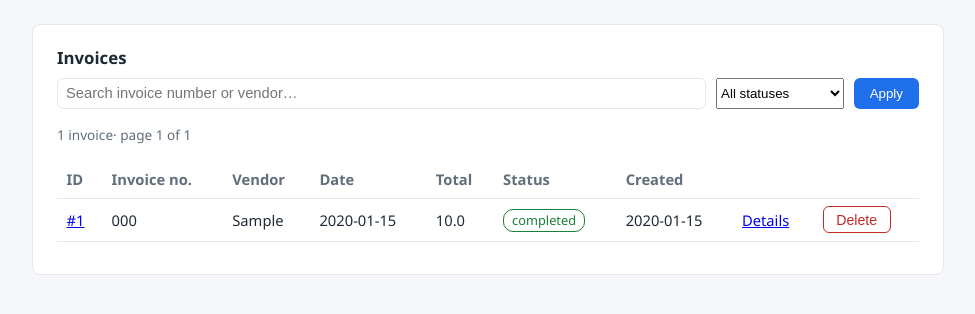
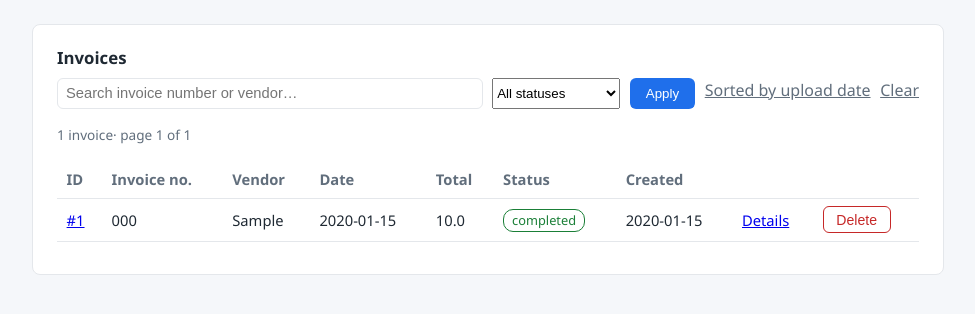
Before and after one commit to gagan-km25/Invoice_Processing, a Flask app: page /invoices?sort=created in a window 1280 px wide. Shown: the part 149-463 px from the top of the page, without its empty margins (152-1127 px from the left). Run offline with Flask 3, Linux system fonts and the light colour scheme; tables that the repository leaves empty hold one stand-in row (values such as "Sample post").

Commit message:
Add whitelisted upload-date sort to invoice history
Co-Authored-By: Claude Code <noreply@anthropic.com>

```diff
--- a/app/db/repository.py
+++ b/app/db/repository.py
@@ -162,12 +162,18 @@ def list_invoices(
     *,
     status: str | None = None,
     q: str | None = None,
+    order: str = "invoice_date",
     limit: int = 50,
     offset: int = 0,
 ) -> list[sqlite3.Row]:
     """All invoices for the history/list page (Sprint E5, assignment §14):
-    newest invoice date first (id as tiebreak; undated rows last), optional
-    exact-status filter and search fragment, minimal pagination."""
+    descending by the chosen sort key with id as tiebreak (undated rows
+    last), optional exact-status filter and search fragment, minimal
+    pagination. `order` is whitelisted: 'invoice_date' (default) or
+    'created_at' (upload/creation timestamp); anything else falls back to
+    'invoice_date'."""
+    if order not in ("invoice_date", "created_at"):
+        order = "invoice_date"
     fragment, params = _search_filter(q)
     status_clause = ""
     if status:
@@ -176,7 +182,7 @@ def list_invoices(
         status_clause = " AND status = ?"
     sql = (
         f"SELECT * FROM invoices WHERE 1 = 1{status_clause}{fragment} "
-        "ORDER BY invoice_date DESC, id DESC LIMIT ? OFFSET ?"
+        f"ORDER BY {order} DESC, id DESC LIMIT ? OFFSET ?"
     )
     return conn.execute(sql, [*params, limit, offset]).fetchall()
 
--- a/app/routes/invoices.py
+++ b/app/routes/invoices.py
@@ -259,11 +259,16 @@ def save(invoice_id: int):
 @bp.get("/invoices")
 def history():
     """All invoices (Sprint E5, assignment §14), optional exact-status
-    filter and search, newest invoice date first, minimal paging."""
+    filter and search, minimal paging. `sort=created` orders by the
+    upload/creation timestamp (latest upload first); the default order is
+    newest invoice date first."""
     q = (request.args.get("q") or "").strip()
     status = request.args.get("status") or None
     if status not in current_app.config["INVOICE_STATUSES"]:
         status = None  # unknown filter values are ignored, not errors
+    sort = request.args.get("sort") or None
+    if sort != "created":
+        sort = None  # only the upload-date toggle is whitelisted
     try:
         page = max(1, int(request.args.get("page", 1)))
     except ValueError:
@@ -271,6 +276,7 @@ def history():
     conn = get_db()
     try:
         rows = list_invoices(conn, status=status, q=q or None,
+                             order="created_at" if sort == "created" else "invoice_date",
                              limit=PAGE_SIZE, offset=(page - 1) * PAGE_SIZE)
         total = count_invoices(conn, status=status, q=q or None)
     finally:
@@ -280,6 +286,7 @@ def history():
         rows=rows,
         q=q,
         status=status,
+        sort=sort,
         statuses=current_app.config["INVOICE_STATUSES"],
         total=total,
         page=page,
--- a/app/templates/history.html
+++ b/app/templates/history.html
@@ -6,14 +6,20 @@
 
   <form method="get" action="{{ url_for('invoices.history') }}" class="search-form">
     <input type="text" name="q" value="{{ q }}" placeholder="Search invoice number or vendor…">
-    <select name="status" aria-label="Filter by status">
+    <select name="status" aria-label="Filter by status" onchange="this.form.submit()">
       <option value="">All statuses</option>
       {% for s in statuses %}
       <option value="{{ s }}" {% if s == status %}selected{% endif %}>{{ s }}</option>
       {% endfor %}
     </select>
+    {% if sort %}<input type="hidden" name="sort" value="{{ sort }}">{% endif %}
     <button type="submit">Apply</button>
-    {% if q or status %}<a href="{{ url_for('invoices.history') }}" class="button-link">Clear</a>{% endif %}
+    {% if sort == 'created' %}
+    <a href="{{ url_for('invoices.history', q=q or none, status=status or none) }}" class="button-link button-active">Sorted by upload date</a>
+    {% else %}
+    <a href="{{ url_for('invoices.history', q=q or none, status=status or none, sort='created') }}" class="button-link">Sorted by upload date</a>
+    {% endif %}
+    {% if q or status or sort %}<a href="{{ url_for('invoices.history') }}" class="button-link">Clear</a>{% endif %}
   </form>
 
   {% if rows %}
@@ -51,10 +57,10 @@
 
   <div class="pager">
     {% if page > 1 %}
-    <a href="{{ url_for('invoices.history', q=q or none, status=status or none, page=page - 1) }}">← Newer</a>
+    <a href="{{ url_for('invoices.history', q=q or none, status=status or none, sort=sort or none, page=page - 1) }}">← Newer</a>
     {% endif %}
     {% if page < pages %}
-    <a href="{{ url_for('invoices.history', q=q or none, status=status or none, page=page + 1) }}">Older →</a>
+    <a href="{{ url_for('invoices.history', q=q or none, status=status or none, sort=sort or none, page=page + 1) }}">Older →</a>
     {% endif %}
   </div>
 
```
Also changed, not shown: tests/integration/test_e5_views.py (+47 -0 lines), tests/unit/test_history_repository.py (+37 -0 lines).
